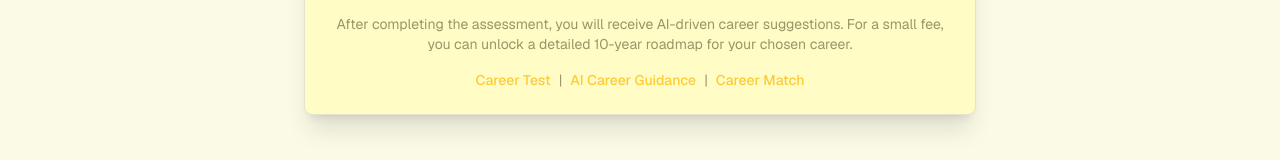
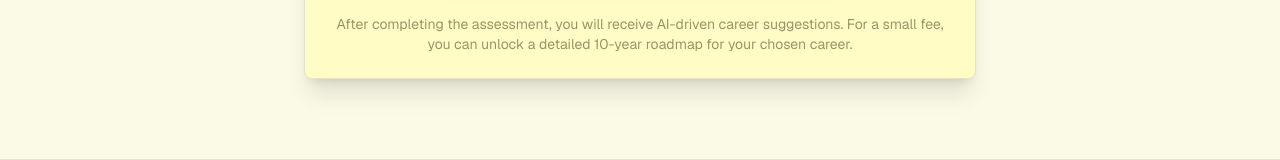
Before and after one commit to SinghRaghvendra/Margdarshak-AI, a Next.js app: page /career-assessment in a window 1280 px wide. Shown: the part 603-763 px from the top of the page. Built offline with nearby package versions, Linux system fonts and the light colour scheme; no server answers.

Commit message:
Career Test|AI Career Guidance|Career Match these three pages are not fo

```diff
--- a/src/app/career-assessment/page.tsx
+++ b/src/app/career-assessment/page.tsx
@@ -82,11 +82,6 @@ export default function CareerAssessmentPage() {
                             <p>
                                 After completing the assessment, you will receive AI-driven career suggestions. For a small fee, you can unlock a detailed 10-year roadmap for your chosen career.
                             </p>
-                            <p>
-                                <a href="/career-test" className="text-primary hover:underline font-medium mx-2">Career Test</a>|
-                                <a href="/ai-career-guidance" className="text-primary hover:underline font-medium mx-2">AI Career Guidance</a>|
-                                <a href="/career-match" className="text-primary hover:underline font-medium mx-2">Career Match</a>
-                            </p>
                         </div>
                     </CardContent>
                 </Card>
```
